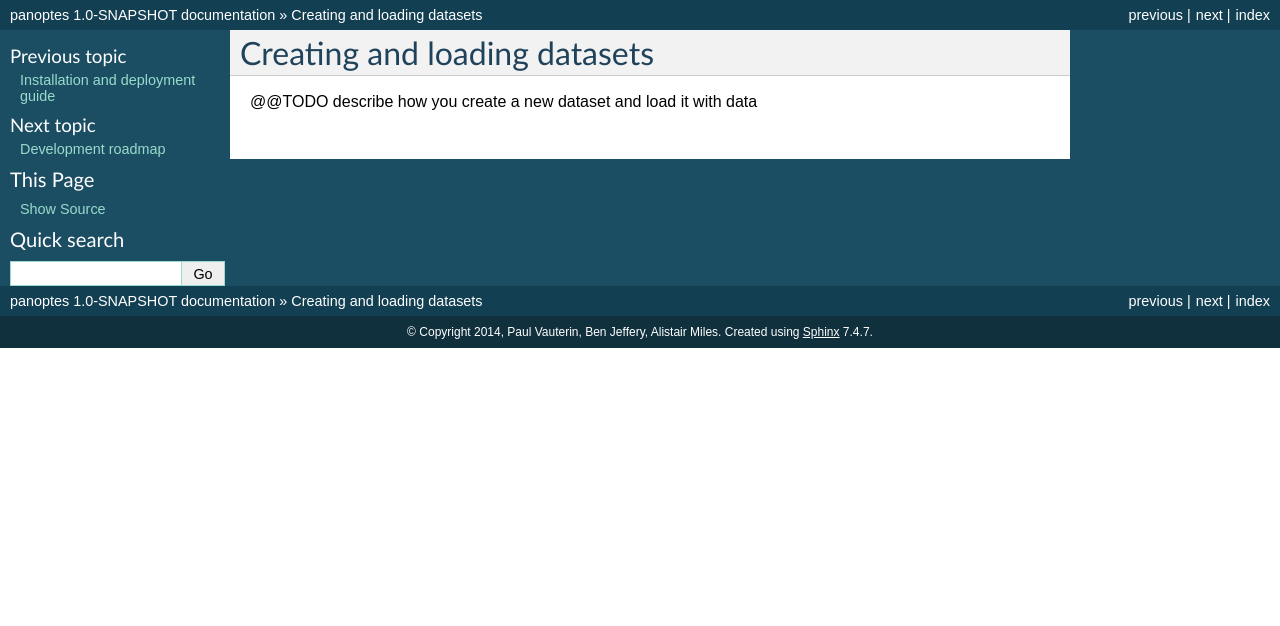
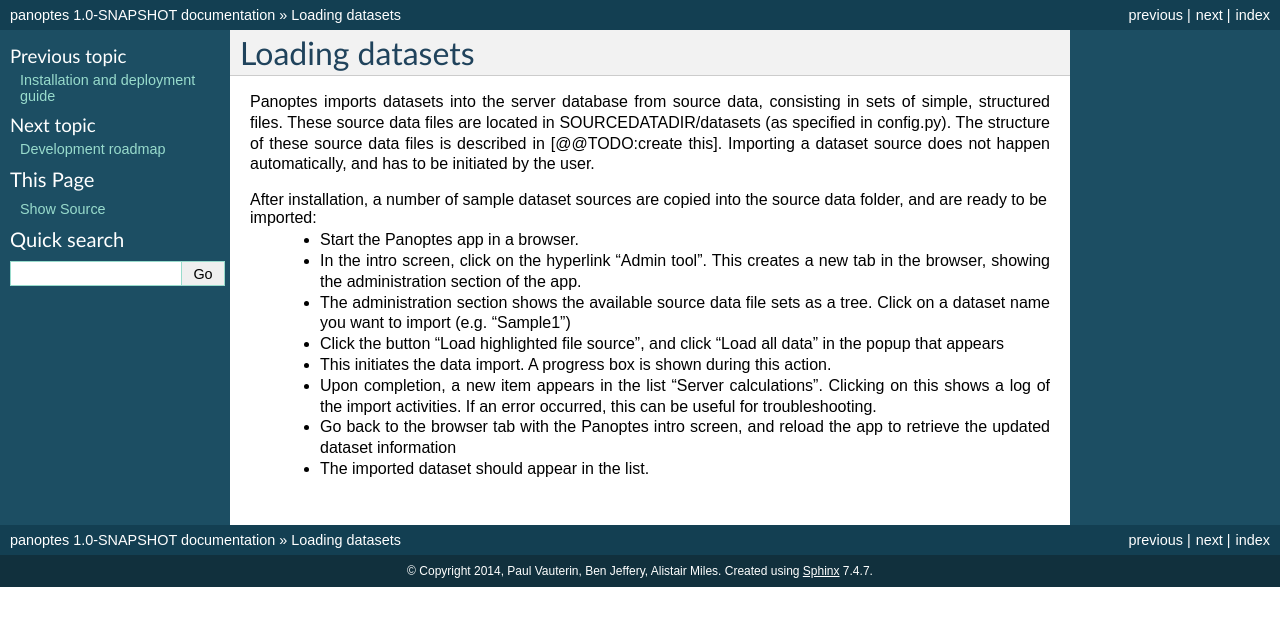
Before and after one commit to cggh/panoptes, a Sphinx documentation site: the page built from documentation/datasets.rst, in a window 1280 px wide. Shown: the top 626 px of the page. Built offline with Sphinx 7.4.7, drawn with Linux system fonts in a browser that asks for light colours.

Commit message:
Update datasets.rst

```diff
--- a/documentation/datasets.rst
+++ b/documentation/datasets.rst
@@ -1,4 +1,19 @@
-Creating and loading datasets
+Loading datasets
 =============================
 
-@@TODO describe how you create a new dataset and load it with data
+Panoptes imports datasets into the server database from source data, consisting in sets of simple, structured files.
+These source data files are located in SOURCEDATADIR/datasets (as specified in config.py).
+The structure of these source data files is described in [@@TODO:create this].
+Importing a dataset source does not happen automatically, and has to be initiated by the user.
+
+After installation, a number of sample dataset sources are copied into the source data folder, and are ready to be imported:
+ - Start the Panoptes app in a browser.
+ - In the intro screen, click on the hyperlink "Admin tool". This creates a new tab in the browser,
+   showing the administration section of the app.
+ - The administration section shows the available source data file sets as a tree. Click on a dataset name you want to import (e.g. "Sample1")
+ - Click the button "Load highlighted file source", and click "Load all data" in the popup that appears
+ - This initiates the data import. A progress box is shown during this action.
+ - Upon completion, a new item appears in the list "Server calculations". Clicking on this shows a log of the import activities.
+   If an error occurred, this can be useful for troubleshooting.
+ - Go back to the browser tab with the Panoptes intro screen, and reload the app to retrieve the updated dataset information
+ - The imported dataset should appear in the list.
```
